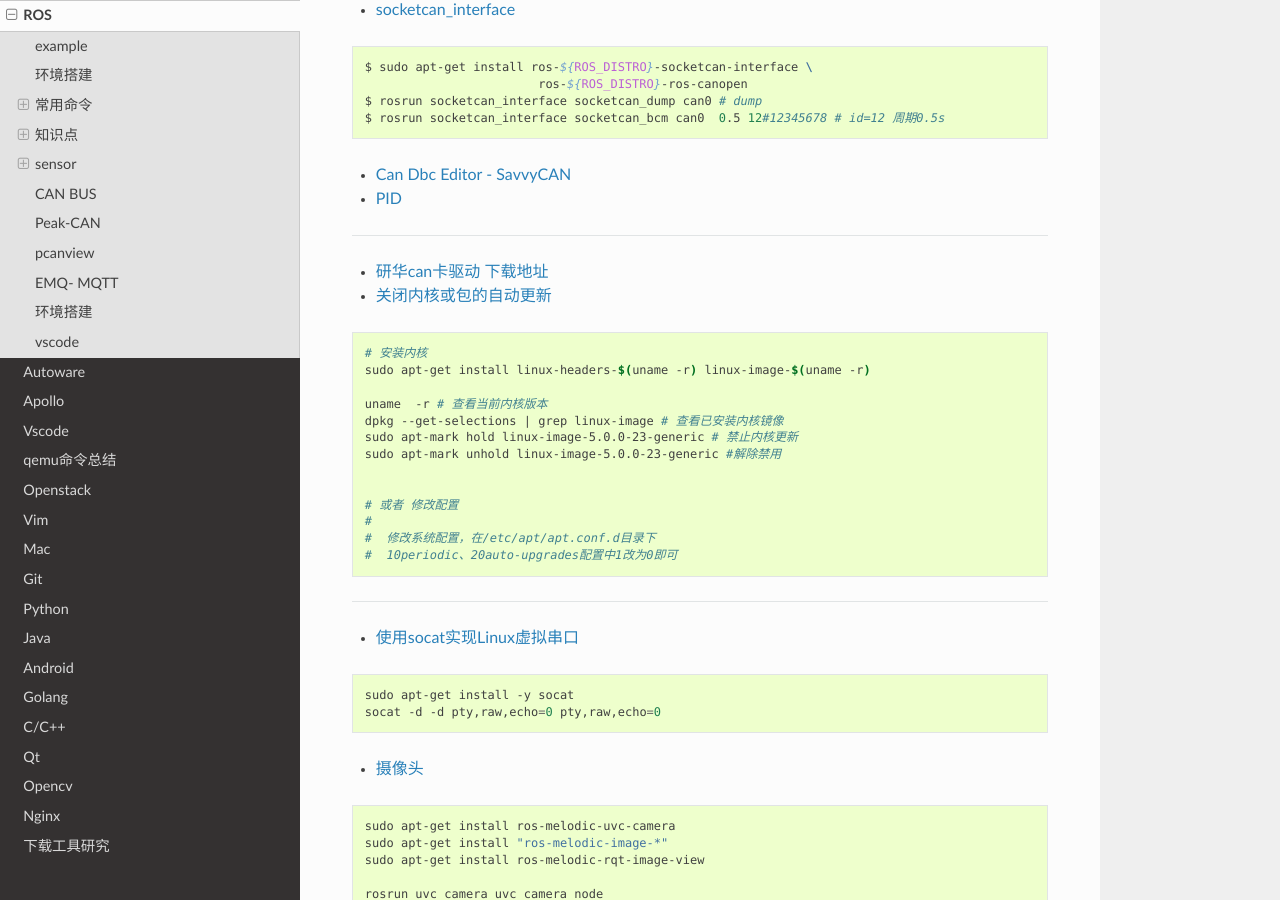
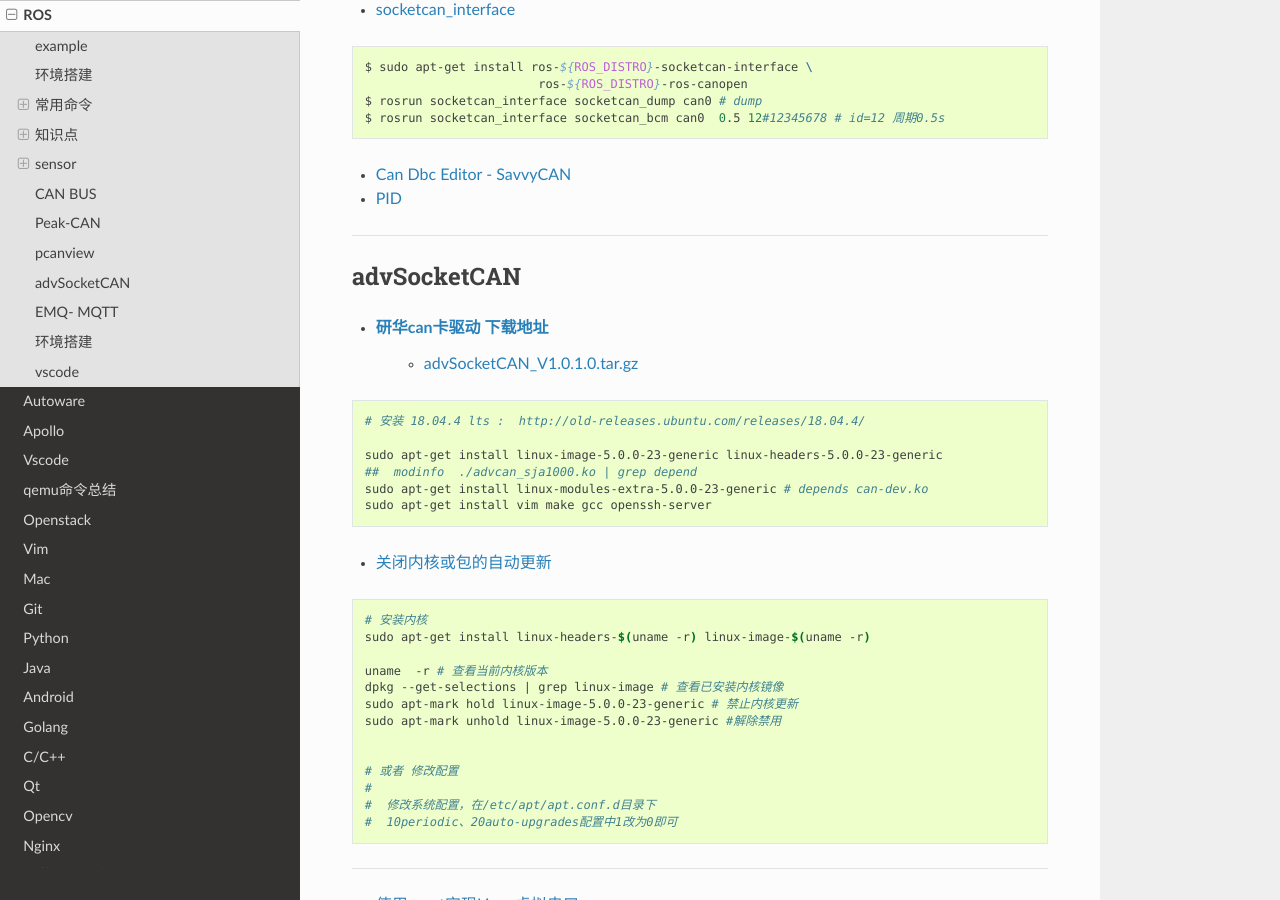
Before and after one commit to my-rds-store/my_space, a Sphinx documentation site: the page built from source/ros/index.rst, in a window 1280 px wide and 900 px high, scrolled down 12949 px. Built offline with Sphinx 7.4.7 and the Read the Docs theme 2.0.0, drawn with Linux system fonts in a browser that asks for light colours.

Commit message:
update ...

```diff
--- a/source/ros/index.rst
+++ b/source/ros/index.rst
@@ -567,9 +567,9 @@ CAN BUS
 * `CAN BUS tools <https://cantools.readthedocs.io/en/latest/>`_
 
 
-***************
+***********
 Peak-CAN
-***************
+***********
 
 * `安装peak can Drivers <https://www.peak-system.com/Drivers.523.0.html?&L=1>`_
     * `peak-linux-driver-8.10.2.tar.gz <https://www.peak-system.com/fileadmin/media/linux/files/peak-linux-driver-8.10.2.tar.gz>`_
@@ -712,7 +712,23 @@ pcanview
 
 ------
 
-* `研华can卡驱动 下载地址  <https://support.advantech.com/support/DownloadSRDetail_New.aspx?SR_ID=GF-GRSC&Doc_Source=Download>`_
+
+**************
+advSocketCAN
+**************
+
+* `研华can卡驱动 下载地址  <https://www.advantech.com.cn/products/b991fa0c-fbbf-b6f7-0540-72301e18edd7/mioe-3680/mod_13aea4bc-7f66-48ca-bc0f-da5b70ef4e50>`_
+    * `advSocketCAN_V1.0.1.0.tar.gz <https://advdownload.advantech.com.cn/productfile/Downloadfile4/1-1URWZCF/advSocketCAN_V1.0.1.0.tar.gz>`_
+
+.. code-block:: sh
+
+    # 安装 18.04.4 lts :  http://old-releases.ubuntu.com/releases/18.04.4/
+
+    sudo apt-get install linux-image-5.0.0-23-generic linux-headers-5.0.0-23-generic
+    ##  modinfo  ./advcan_sja1000.ko | grep depend
+    sudo apt-get install linux-modules-extra-5.0.0-23-generic # depends can-dev.ko
+    sudo apt-get install vim make gcc openssh-server
+
 
 * `关闭内核或包的自动更新 <https://blog.csdn.net/weixin_42915431/article/details/106614841>`_
 
```
